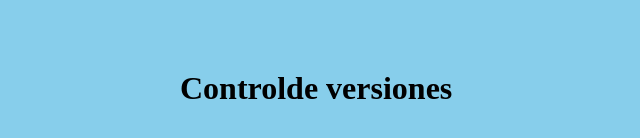
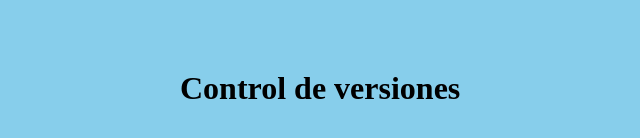
Before and after one commit to francorodriguez96/TP_SO_I4_Equipo_103, a plain HTML site: page index.html in a window 1280 px wide. Shown: the part 130-268 px from the top of the page, without its empty margins (120-760 px from the left). Drawn offline with Linux system fonts and the light colour scheme.

Commit message:
Gamma: Subidos archivos index y estilo css

```diff
--- a/index.html
+++ b/index.html
@@ -7,6 +7,6 @@
 <link rel="stylesheet" type="text/css" href="estilo.css">
 </head>
 <body>
-<h1>Controlde versiones</h1>
+<h1>Control de versiones</h1>
 </body>
 </html>
```
